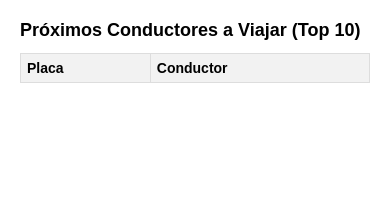
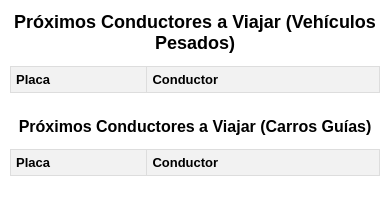
Before and after one commit to WebTransporte/conductores-turnos, a plain HTML site: page index.html in a window 390 px wide. Drawn offline with Linux system fonts and the light colour scheme; no server answers.

Commit message:
Add files via upload

```diff
--- a/index.html
+++ b/index.html
@@ -7,22 +7,28 @@
   <style>
     body {
       font-family: Arial, sans-serif;
-      margin: 20px;
+      margin: 15px; /* Reducido para ahorrar espacio en móviles */
     }
     h1 {
-      font-size: 24px;
+      font-size: 22px; /* Un poco más pequeño para móviles */
+      text-align: center; /* Centrado para mejor estética */
+    }
+    h2 {
+      font-size: 18px; /* Subtítulo más pequeño */
+      margin-top: 25px;
+      text-align: center;
     }
     table {
       border-collapse: collapse;
-      width: 100%; /* Cambiado de 50% a 100% para ocupar todo el ancho disponible */
-      max-width: 600px; /* Máximo ancho para pantallas grandes */
-      margin: 0 auto; /* Centrar la tabla */
+      width: 100%;
+      max-width: 500px; /* Reducido para que no se vea demasiado ancho */
+      margin: 0 auto;
     }
     th, td {
       border: 1px solid #ddd;
-      padding: 8px;
+      padding: 6px; /* Reducido para ahorrar espacio */
       text-align: left;
-      font-size: 16px; /* Tamaño base de fuente */
+      font-size: 15px; /* Tamaño base más pequeño */
     }
     th {
       background-color: #f2f2f2;
@@ -30,30 +36,47 @@
 
     /* Media query para pantallas pequeñas (celulares) */
     @media (max-width: 600px) {
+      body {
+        margin: 10px;
+      }
       h1 {
-        font-size: 18px; /* Reducir el título en móviles */
+        font-size: 18px; /* Más pequeño en móviles */
+      }
+      h2 {
+        font-size: 16px;
       }
       th, td {
-        font-size: 14px; /* Reducir el texto de la tabla */
-        padding: 6px; /* Reducir el padding para ahorrar espacio */
+        font-size: 13px; /* Texto más pequeño en móviles */
+        padding: 5px;
       }
       table {
-        width: 100%; /* Asegurar que ocupe todo el ancho en móviles */
-        max-width: 100%; /* Evitar que se desborde */
+        width: 100%;
+        max-width: 100%;
       }
     }
   </style>
 </head>
 <body>
-  <h1>Próximos Conductores a Viajar (Top 10)</h1>
-  <table id="driversTable">
+  <h1>Próximos Conductores a Viajar (Vehículos Pesados)</h1>
+  <table id="cabezalesTable">
     <thead>
       <tr>
         <th>Placa</th>
         <th>Conductor</th>
       </tr>
     </thead>
-    <tbody id="driversBody"></tbody>
+    <tbody id="cabezalesBody"></tbody>
+  </table>
+
+  <h2>Próximos Conductores a Viajar (Carros Guías)</h2>
+  <table id="carroGuiasTable">
+    <thead>
+      <tr>
+        <th>Placa</th>
+        <th>Conductor</th>
+      </tr>
+    </thead>
+    <tbody id="carroGuiasBody"></tbody>
   </table>
 
   <script>
@@ -62,11 +85,20 @@
     fetch(url)
       .then(response => response.json())
       .then(data => {
-        const tbody = document.getElementById("driversBody");
-        data.forEach(driver => {
+        // Llenar tabla de CABEZALES
+        const cabezalesBody = document.getElementById("cabezalesBody");
+        data.cabezales.forEach(driver => {
           const row = document.createElement("tr");
           row.innerHTML = `<td>${driver.placa}</td><td>${driver.conductor}</td>`;
-          tbody.appendChild(row);
+          cabezalesBody.appendChild(row);
+        });
+
+        // Llenar tabla de CARRO GUIAS
+        const carroGuiasBody = document.getElementById("carroGuiasBody");
+        data.carroGuias.forEach(driver => {
+          const row = document.createElement("tr");
+          row.innerHTML = `<td>${driver.placa}</td><td>${driver.conductor}</td>`;
+          carroGuiasBody.appendChild(row);
         });
       })
       .catch(error => console.error("Error fetching data:", error));
```
